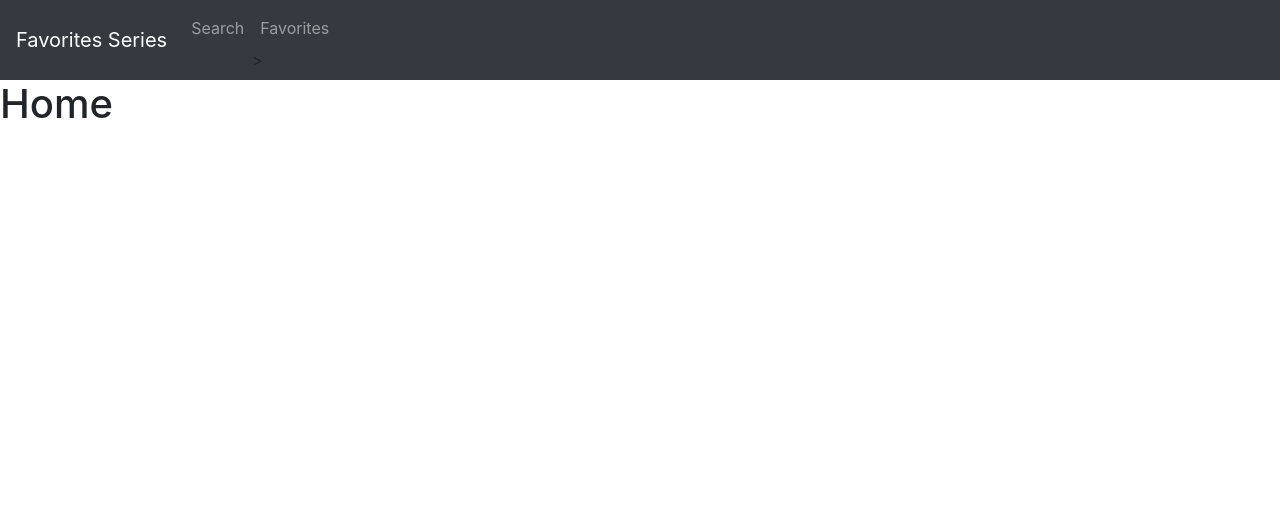
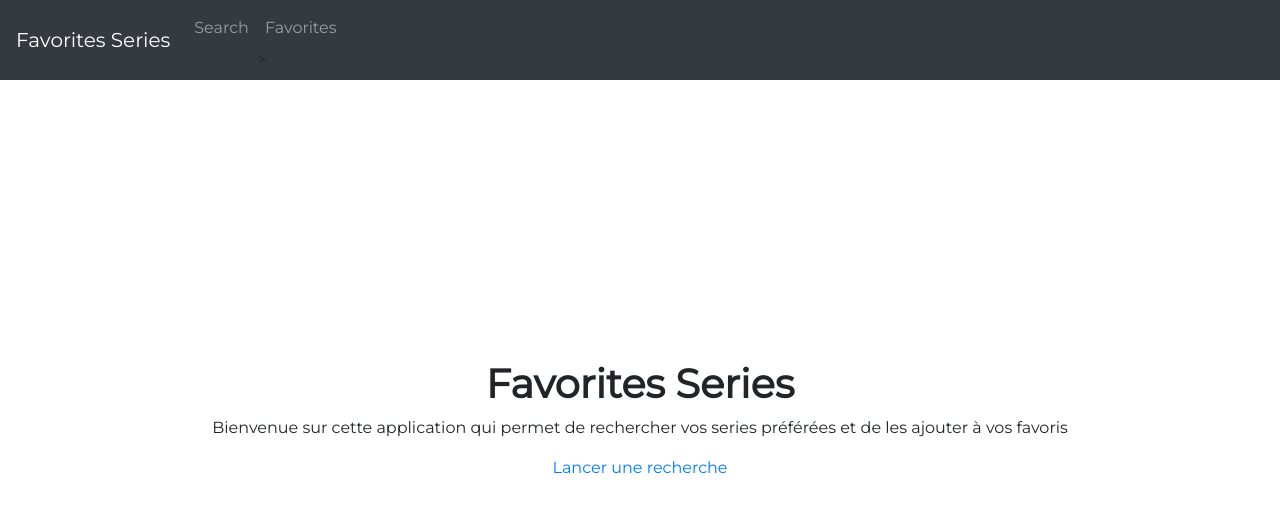
Before and after one commit to Mkadri66/favorites_series, a Vue app: page / in a window 1280 px wide. Shown: the top 512 px of the page. Built offline with nearby package versions, Linux system fonts and the light colour scheme.

Commit message:
feat (search) : search from API

```diff
--- a/public/index.html
+++ b/public/index.html
@@ -8,6 +8,7 @@
     <link rel="stylesheet" href="https://stackpath.bootstrapcdn.com/bootstrap/4.3.1/css/bootstrap.min.css">
     <link rel="stylesheet" href="https://use.fontawesome.com/releases/v5.8.1/css/all.css"
       integrity="sha384-50oBUHEmvpQ+1lW4y57PTFmhCaXp0ML5d60M1M7uH2+nqUivzIebhndOJK28anvf" crossorigin="anonymous">
+    <link href="https://fonts.googleapis.com/css?family=Montserrat" rel="stylesheet">
     <title>favorites_series</title>
   </head>
   <body>
--- a/src/App.vue
+++ b/src/App.vue
@@ -36,5 +36,7 @@ export default {
 </script>
 
 <style>
-
+body {
+  font-family: 'Montserrat', sans-serif;
+}
 </style>
--- a/src/components/Home.vue
+++ b/src/components/Home.vue
@@ -1,15 +1,27 @@
 <template>
-    <div>
-        <h1> Home </h1>
-    </div>
+  <div>
+      <div class="home-content">
+        <h1>Favorites Series</h1>
+        <p>Bienvenue sur cette application qui permet de rechercher vos series préférées et de les ajouter à vos favoris</p>
+        <router-link :to="{name: 'Search'}">Lancer une recherche</router-link>
+      </div>
+  </div>
 </template>
 
 <script>
-export default {
-
-}
+export default {};
 </script>
 
 <style>
+.home-content{
+    height: 85vh;
+    display: flex;
+    flex-direction: column;
+    align-items: center;
+    justify-content: center;
+}
 
+h1{
+    font-weight: bold;
+}
 </style>
--- /dev/null
+++ b/src/components/SearchResults.vue
@@ -0,0 +1,39 @@
+<template>
+  <div v-if="!!series.length" class="row">
+    <div v-for="serie in series" :key="serie.name" class="serie col-lg-4">
+      <div class="content">
+        <div class="header">{{serie.title}}</div>
+        <div class="description">{{serie.overview}}</div>
+      </div>
+      <!-- <div class="extra content">
+        <span class="right floated">
+          <a target="_blank" :href="serie.url">
+            <button class="ui icon purple tiny button">
+                More Info
+            </button>
+          </a>
+        </span>
+      </div>-->
+    </div>
+    <hr>
+  </div>
+
+  <div v-else>Aucun resultat</div>
+</template>
+<script>
+import { mapGetters } from "vuex";
+
+export default {
+  computed: mapGetters(["series"])
+};
+</script>
+
+
+<style>
+.serie{
+  border: 1px solid black;
+  margin-bottom: 30px;
+  height: 200px;
+  overflow: auto;
+}
+</style>
--- a/src/components/SearchSeries.vue
+++ b/src/components/SearchSeries.vue
@@ -1,12 +1,39 @@
 <template>
     <div>
-        <h1> Search </h1>
+        <h1> Recherchez une série </h1>
+        <form @submit.prevent
+        @submit="handleSearch()">
+            <input v-model="name"
+            placeholder="Nom de la serie"
+            type="text"/>
+
+            <button class="btn-primary">
+                <i class="fas fa-search"></i>
+            </button>
+            <br>
+           <search-results></search-results>
+        </form>
     </div>
 </template>
 
 <script>
+import SearchResults from '../components/SearchResults'
+// import store from '../store/SeriesStore.js'
 export default {
-
+    data() {
+        return {
+            name: ''
+        }
+    },
+    methods: {
+        handleSearch () {
+            // on emet le nom au store qui va passer en parametre le nom recherché
+        this.$store.dispatch('FETCH_SERIES', this.name)
+        }
+    },
+    components: {
+        SearchResults
+    }
 }
 </script>
 
--- a/src/main.js
+++ b/src/main.js
@@ -1,7 +1,7 @@
 import Vue from 'vue'
 import App from './App.vue'
 import VueRouter from 'vue-router'
-import SeriesStore from './store/SeriesStore.js'
+import store from './store/SeriesStore.js'
 
 // Components
 import Home from './components/Home.vue'
@@ -17,6 +17,7 @@ const router = new VueRouter({
    mode: 'history',
      routes: [{
          path: '/',
+          name: 'Home',
          component: Home
        },
        {
@@ -34,7 +35,7 @@ const router = new VueRouter({
 })
 
 new Vue({
-  SeriesStore,
+  store,
   router,
   render: h => h(App),
 }).$mount('#app')
--- a/src/store/SeriesStore.js
+++ b/src/store/SeriesStore.js
@@ -5,25 +5,22 @@ import axios from 'axios'
 Vue.use(Vuex)
 
 const state = {
-    data: []
+    data: [],
+    favorites: []
 }
 
 const mutations = {
     RECEIVE_SERIES(state, {
-        characters
+        series
     }) {
-        state.data = characters
+        state.data = series
     }
 }
 
 const actions = {
-    async FETCH_SERIES({
-        commit
-    }, name) {
+    async FETCH_SERIES({ commit }, name) {
         const url = `https://api.themoviedb.org/3/search/movie?api_key=2169c952136a120dbcdac708fe0ac195&language=fr&&query=${name}`
-        const {
-            data
-        } = await axios.get(url)
+        const { data } = await axios.get(url)
         commit('RECEIVE_SERIES', {
             series: data.results
         })
@@ -34,10 +31,9 @@ const getters = {
     series: state => {
         return state.data.map(data => {
             return {
-                name: data.name,
-                url: data.urls[1] ? data.urls[1].url : data.urls[0].url,
-                image: `${data.thumbnail.path}.${data.thumbnail.extension}`,
-                description: data.description === '' ? 'No description listed for this character.' : data.description
+                title: data.title,
+                url: data.poster_path,
+                overview: data.overview === '' ? 'No description listed for this serie.' : data.overview
             }
         })
     }
```
